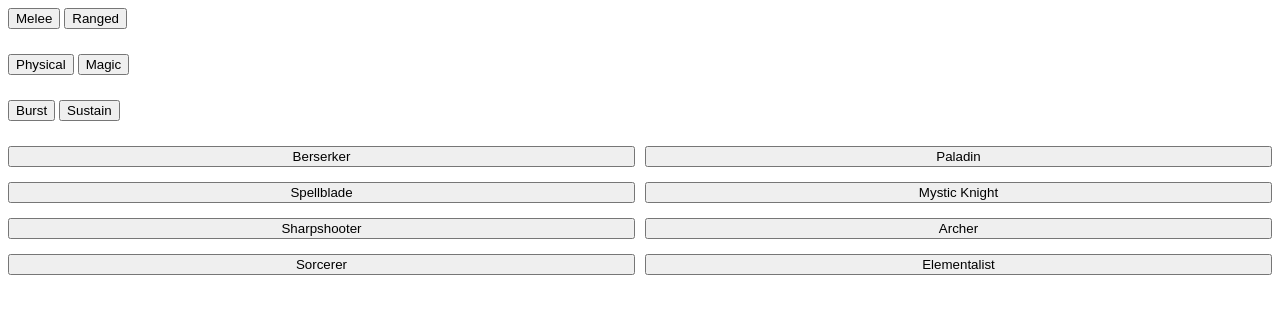
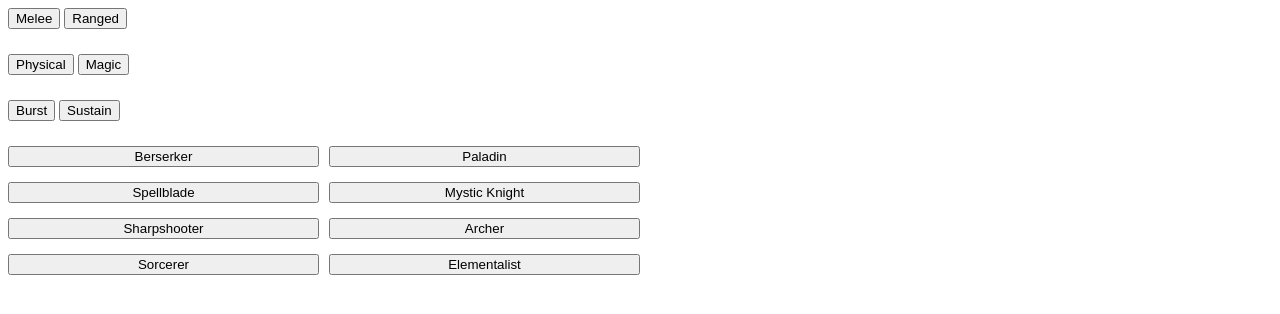
Before and after one commit to compusophy/compusophy.github.io, a plain HTML site: page a/class.html in a window 1280 px wide. Drawn offline with Linux system fonts and the light colour scheme.

Commit message:
Update class.html

```diff
--- a/a/class.html
+++ b/a/class.html
@@ -6,10 +6,12 @@
   <style>
     .decision-group {
       margin-bottom: 20px;
+      width: 50%;
+
     }
 
     .decision-group label {
-      display: block;
+
       margin-bottom: 10px;
       font-weight: bold;
     }
@@ -33,6 +35,7 @@
     /* Style for class/spec buttons to make them 2 buttons wide */
     #classSpecGroup {
       display: grid;
+      width: 50%;
       grid-template-columns: repeat(2, 1fr);
       /* Creates 2 columns of equal width */
       gap: 10px;
```
